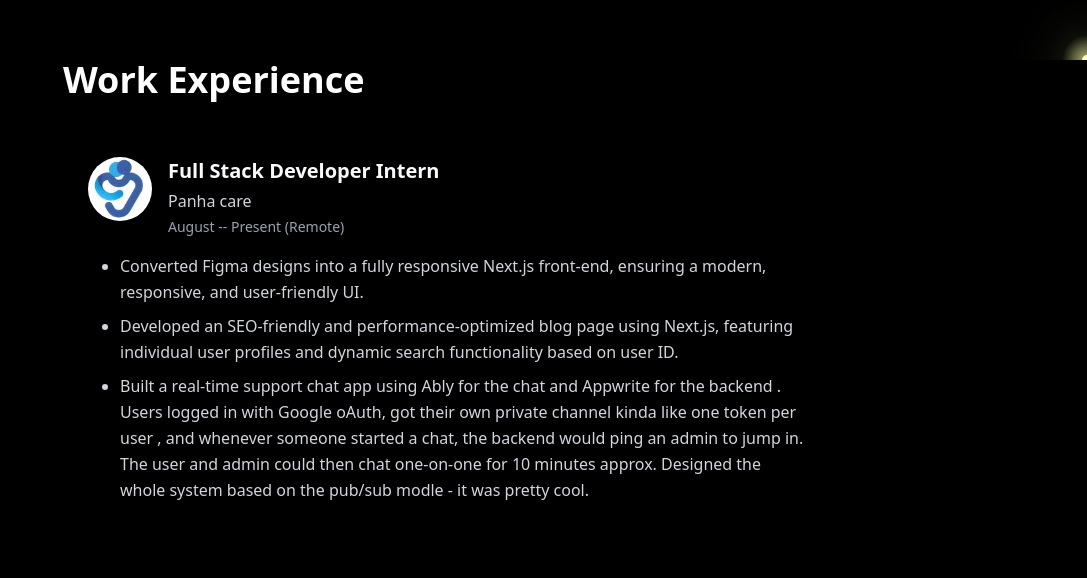
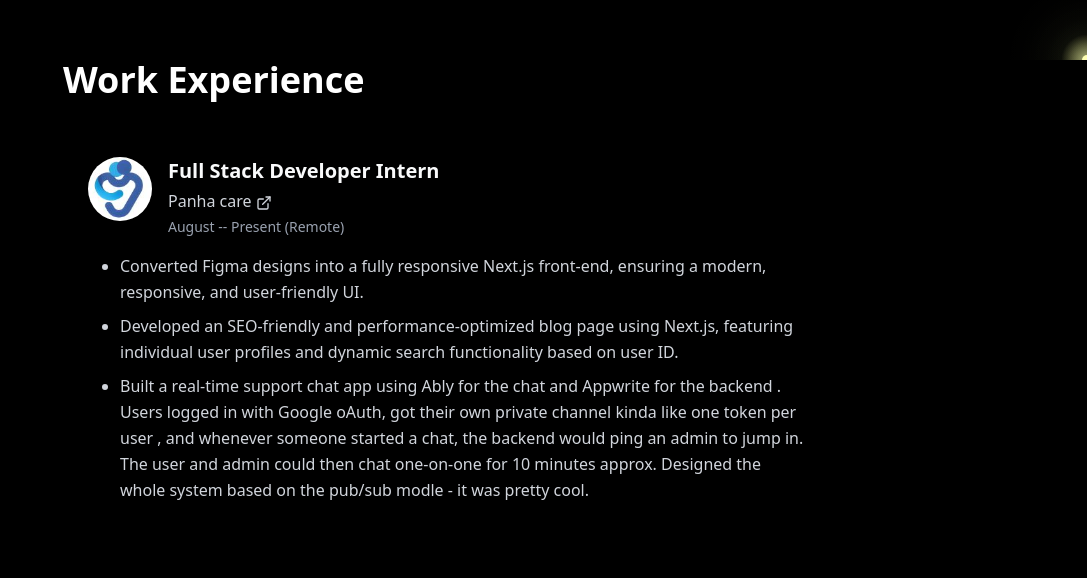
Before and after one commit to RabdeepKaur/Rabdeep-Fullstack-Engineer, a Next.js app: page / in a window 1280 px wide. Shown: the part 740-1318 px from the top of the page, without its empty margins (193-1280 px from the left). Built offline with nearby package versions, Linux system fonts and the light colour scheme.

Commit message:
samll changes

```diff
--- a/app/Components/footer.tsx
+++ b/app/Components/footer.tsx
@@ -1,10 +1,24 @@
+import { BiSpreadsheet } from "react-icons/bi";
+import { FaGithub, FaLinkedin, FaTwitter } from "react-icons/fa";
+import Link from "next/link";
 
    export default function Footer() {
      return (
        <>
-   <footer className="bg-white text-black mt-8  w-full">
-        <p className="text-center font-bold ">
-          Designed & Developed by Rabdeep  with Next.js & ☕
+   <footer className="bg-white text-black w-full">
+        <p className="text-center font-bold  flex flex-row justify-center items-center gap gap-6   ">
+                   <Link href="https://github.com/RabdeepKaur">
+              <FaGithub size={24} color="black" />
+            </Link>
+            <Link href="https://www.linkedin.com/in/rabdeep-kaur-35a26925b">
+              <FaLinkedin size={24} color="black" />
+            </Link>
+            <Link href="https://x.com/Rabdeep790">
+              <FaTwitter size={24} color="black" />
+            </Link>
+            <Link href="https://drive.google.com/file/d/13ukFWvqedAB_Fuqw7u9SHLcL42qoQOFc/view?usp=sharing">
+              <BiSpreadsheet size={24} color="black" />
+            </Link>
         </p>
       </footer>
       </>
--- a/app/Experiences/page.tsx
+++ b/app/Experiences/page.tsx
@@ -2,6 +2,7 @@ import React from 'react';
 import Link from "next/link";
 import pahacare from "../assests/panhacare.jpg";
 import Image from "next/image";
+import { FiExternalLink } from 'react-icons/fi';
 
 export default function Work() {
   const experiences = [
@@ -29,9 +30,8 @@ export default function Work() {
 
         <div className="space-y-4 sm:space-y-6">
           {experiences.map((exp) => (
-            <Link
+            <div
               key={exp.slug}
-              href={`/project/${exp.slug}`}
               className="block group"
             >
               <div className="border hover:border-gray-600 rounded-xl shadow-lg hover:shadow-xl hover:bg-gray-900/60 backdrop-blur-sm px-4 sm:px-6 py-5 sm:py-6 transition-all duration-300">
@@ -51,9 +51,12 @@ export default function Work() {
                     <h3 className="text-lg sm:text-xl font-semibold text-gray-50 group-hover:text-white transition-colors mb-1">
                       {exp.title}
                     </h3>
+                    <Link href={`https://www.panhacare.com/`} target="_blank" className="hover:underline">
                     <p className="text-sm sm:text-base text-gray-300 font-medium">
-                      {exp.company}
+                      {exp.company}  <FiExternalLink className='flex-row inline'/>
+
                     </p>
+                    </Link>
                     <p className="text-xs sm:text-sm text-gray-400 mt-1">
                       {exp.duration}
                     </p>
@@ -69,7 +72,7 @@ export default function Work() {
                   ))}
                 </ul>
               </div>
-            </Link>
+            </div>
           ))}
         </div>
       </div>
--- a/app/layout.js
+++ b/app/layout.js
@@ -20,12 +20,10 @@ export default function RootLayout({ children }) {
   return (
     <html lang="en">
       <body
-    //className={`${cosmic.className}`}
+
       >
-        {/* Firefly background - fixed position, behind everything */}
 
          < FireflyBackground/>
-        {/* Your app content with higher z-index */}
         <div className="relative z-10"></div>
         {children}
       </body>
```
